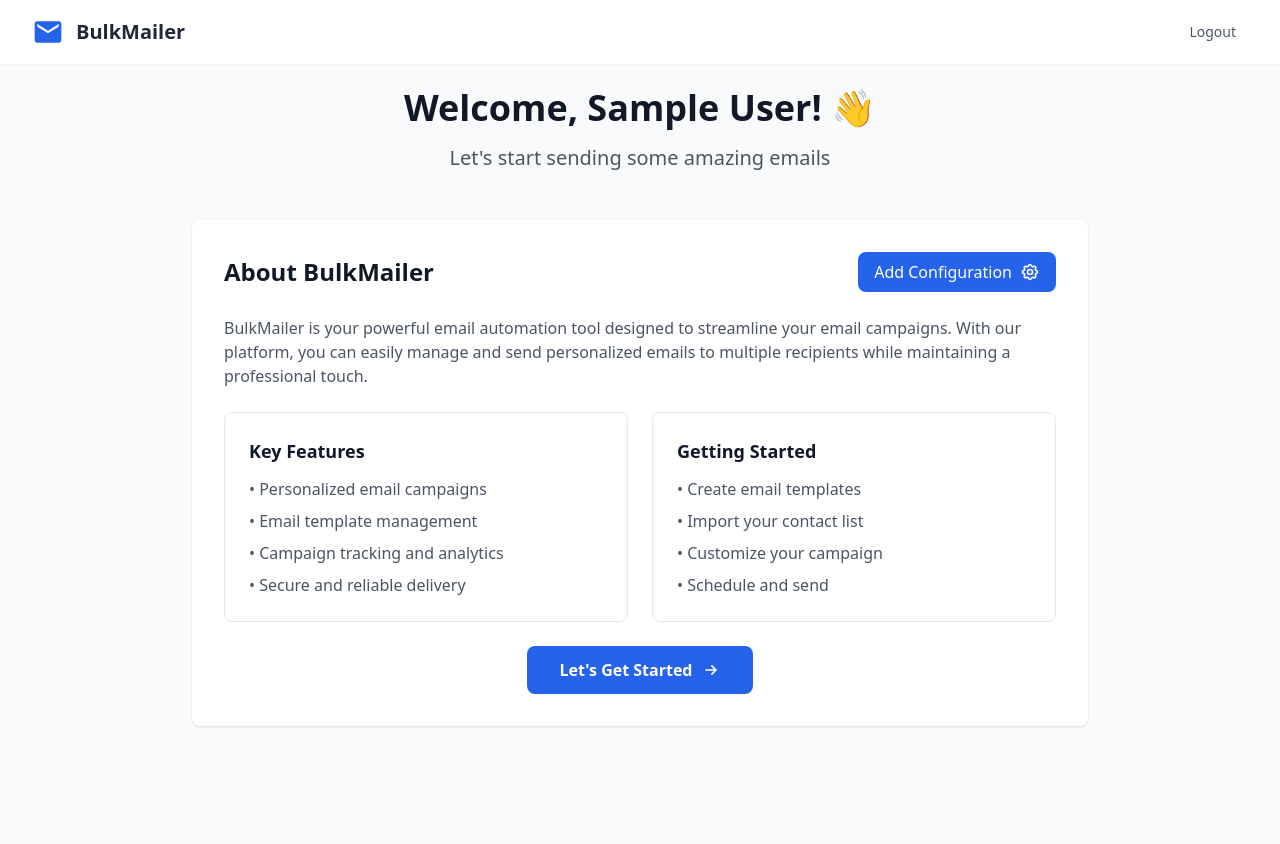
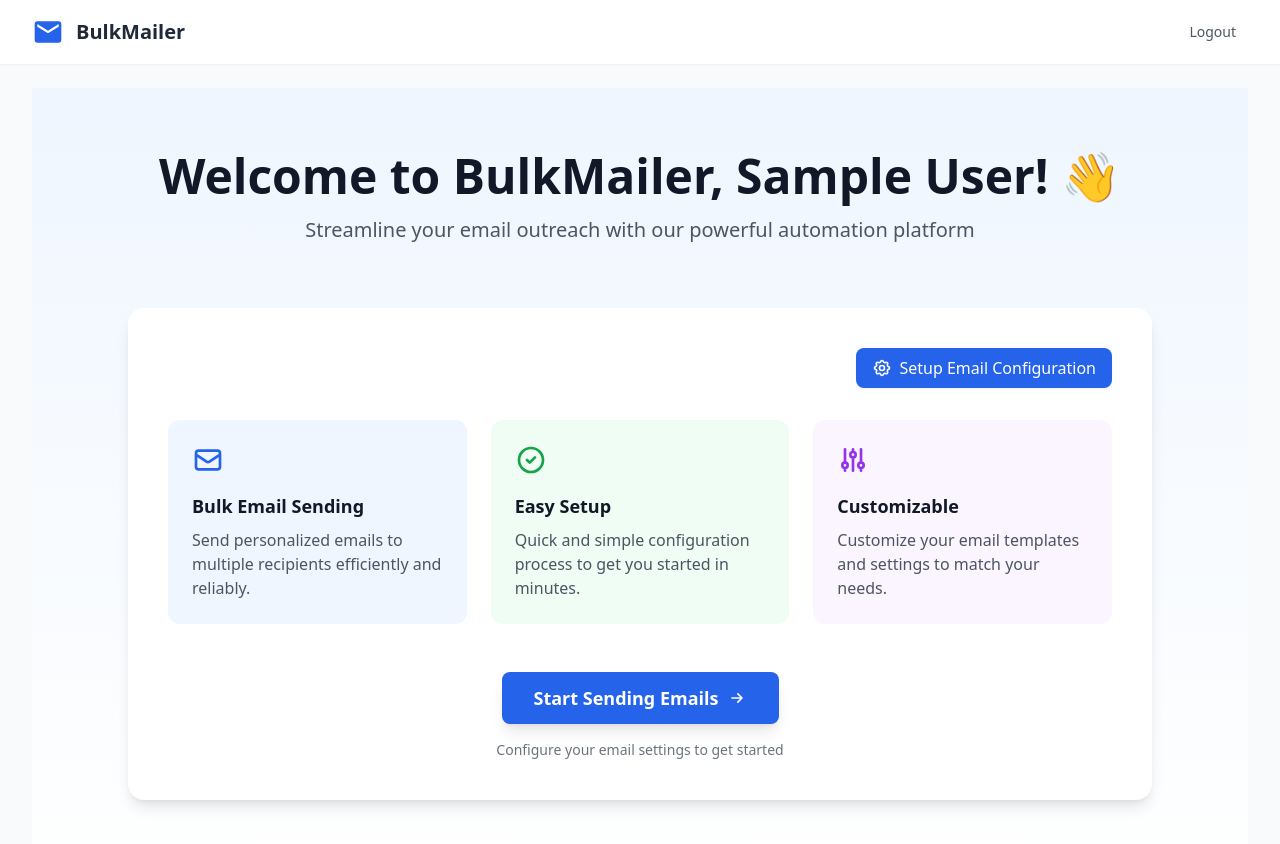
Before and after one commit to kabeerx9/mail-automation, a React (Vite) app in the folder client/: page / in a window 1280 px wide. Shown: the top 844 px of the page. Before the commit the page ends 800 px from the top, so only its background shows below. Built offline with nearby package versions, Linux system fonts and the light colour scheme; no server answers; sample sign-in values are in the browser's storage.

Commit message:
Home UI change client

```diff
--- a/client/src/pages/Home.tsx
+++ b/client/src/pages/Home.tsx
@@ -4,108 +4,107 @@ import { useNavigate } from 'react-router';
 import ConfigDialog from '../components/ui/config-dialog';
 import { fetchConfiguration, SmtpConfig } from '../services/api';
 
-
 export default function Home() {
   const [userName, setUserName] = useState<string>('');
   const [hasConfig, setHasConfig] = useState<boolean>(false);
   const navigate = useNavigate();
   const [configDialogOpen, setConfigDialogOpen] = useState<boolean>(false);
-
   const [existingConfig, setExistingConfig] = useState<SmtpConfig | null>(null);
 
-
   useEffect(() => {
-    const user = getUserFromToken() as JWTPayload | null
-    console.log({user})
+    const user = getUserFromToken() as JWTPayload | null;
     if (user?.name) {
       setUserName(user.name);
     }
-    if(user?.has_configured){
-        console.log("YIPEEEEE")
+    if (user?.has_configured) {
       setHasConfig(true);
     }
   }, []);
 
   useEffect(() => {
-    fetchConfiguration().then((config)=>{
-        if(config){
+    fetchConfiguration().then((config) => {
+      if (config) {
         setExistingConfig(config);
       }
-    })
-  }, [])
-
+    });
+  }, []);
 
   return (
-    <div className="max-w-4xl mx-auto">
-      <div className="text-center mb-12">
-        <h1 className="text-4xl font-bold text-gray-900 mb-4">
-          Welcome{userName ? `, ${userName}` : ''}! 👋
+    <div className="min-h-screen bg-gradient-to-b from-blue-50 to-white px-4 sm:px-6">
+      <div className="max-w-5xl mx-auto pt-8 sm:pt-16 pb-12">
+        {/* Hero Section */}
+        <div className="text-center mb-12 sm:mb-16">
+          <h1 className="text-3xl sm:text-5xl font-bold text-gray-900 mb-4 leading-tight">
+            Welcome to BulkMailer{userName ? `, ${userName}` : ''}! 👋
           </h1>
-        <p className="text-xl text-gray-600">
-          Let's start sending some amazing emails
+          <p className="text-lg sm:text-xl text-gray-600 max-w-2xl mx-auto">
+            Streamline your email outreach with our powerful automation platform
           </p>
         </div>
 
-      <div className="bg-white shadow rounded-lg p-8">
-        <div className="flex justify-between items-center mb-6">
-          <h2 className="text-2xl font-semibold text-gray-900">
-            About BulkMailer
-          </h2>
+        {/* Main Content */}
+        <div className="bg-white shadow-lg rounded-2xl p-6 sm:p-10 mb-8">
+          {/* Configuration Button */}
+          <div className="flex justify-end mb-8">
             <button
               onClick={() => setConfigDialogOpen(true)}
-            className="px-4 py-2 bg-blue-600 text-white rounded-lg hover:bg-blue-700 transition-colors duration-200 flex items-center space-x-2"
+              className="inline-flex items-center px-4 py-2 bg-blue-600 text-white rounded-lg hover:bg-blue-700 transition-all duration-200 shadow-sm hover:shadow focus:outline-none focus:ring-2 focus:ring-blue-500 focus:ring-offset-2"
             >
-            <span>{hasConfig ? 'Update Configuration' : 'Add Configuration'}</span>
-            <svg className="w-5 h-5" fill="none" stroke="currentColor" viewBox="0 0 24 24">
+              <svg className="w-5 h-5 mr-2" fill="none" stroke="currentColor" viewBox="0 0 24 24">
                 <path strokeLinecap="round" strokeLinejoin="round" strokeWidth={2} d="M10.325 4.317c.426-1.756 2.924-1.756 3.35 0a1.724 1.724 0 002.573 1.066c1.543-.94 3.31.826 2.37 2.37a1.724 1.724 0 001.065 2.572c1.756.426 1.756 2.924 0 3.35a1.724 1.724 0 00-1.066 2.573c.94 1.543-.826 3.31-2.37 2.37a1.724 1.724 0 00-2.572 1.065c-.426 1.756-2.924 1.756-3.35 0a1.724 1.724 0 00-2.573-1.066c-1.543.94-3.31-.826-2.37-2.37a1.724 1.724 0 00-1.065-2.572c-1.756-.426-1.756-2.924 0-3.35a1.724 1.724 0 001.066-2.573c-.94-1.543.826-3.31 2.37-2.37.996.608 2.296.07 2.572-1.065z" />
                 <path strokeLinecap="round" strokeLinejoin="round" strokeWidth={2} d="M15 12a3 3 0 11-6 0 3 3 0 016 0z" />
               </svg>
+              <span>{hasConfig ? 'Update Configuration' : 'Setup Email Configuration'}</span>
             </button>
           </div>
 
-        <div className="space-y-6 text-gray-600">
-          <p>
-            BulkMailer is your powerful email automation tool designed to streamline your email campaigns.
-            With our platform, you can easily manage and send personalized emails to multiple recipients
-            while maintaining a professional touch.
-          </p>
-
-          <div className="grid md:grid-cols-2 gap-6 mt-8">
-            <div className="border border-gray-200 rounded-lg p-6">
-              <h3 className="text-lg font-semibold text-gray-900 mb-3">
-                Key Features
-              </h3>
-              <ul className="space-y-2">
-                <li>• Personalized email campaigns</li>
-                <li>• Email template management</li>
-                <li>• Campaign tracking and analytics</li>
-                <li>• Secure and reliable delivery</li>
-              </ul>
+          {/* Features Grid */}
+          <div className="grid sm:grid-cols-2 lg:grid-cols-3 gap-6 mb-12">
+            <div className="bg-blue-50 rounded-xl p-6 hover:shadow-md transition-shadow duration-200">
+              <div className="text-blue-600 mb-4">
+                <svg className="w-8 h-8" fill="none" stroke="currentColor" viewBox="0 0 24 24">
+                  <path strokeLinecap="round" strokeLinejoin="round" strokeWidth={2} d="M3 8l7.89 5.26a2 2 0 002.22 0L21 8M5 19h14a2 2 0 002-2V7a2 2 0 00-2-2H5a2 2 0 00-2 2v10a2 2 0 002 2z" />
+                </svg>
+              </div>
+              <h3 className="text-lg font-semibold text-gray-900 mb-2">Bulk Email Sending</h3>
+              <p className="text-gray-600">Send personalized emails to multiple recipients efficiently and reliably.</p>
             </div>
 
-            <div className="border border-gray-200 rounded-lg p-6">
-              <h3 className="text-lg font-semibold text-gray-900 mb-3">
-                Getting Started
-              </h3>
-              <ul className="space-y-2">
-                <li>• Create email templates</li>
-                <li>• Import your contact list</li>
-                <li>• Customize your campaign</li>
-                <li>• Schedule and send</li>
-              </ul>
+            <div className="bg-green-50 rounded-xl p-6 hover:shadow-md transition-shadow duration-200">
+              <div className="text-green-600 mb-4">
+                <svg className="w-8 h-8" fill="none" stroke="currentColor" viewBox="0 0 24 24">
+                  <path strokeLinecap="round" strokeLinejoin="round" strokeWidth={2} d="M9 12l2 2 4-4m6 2a9 9 0 11-18 0 9 9 0 0118 0z" />
+                </svg>
+              </div>
+              <h3 className="text-lg font-semibold text-gray-900 mb-2">Easy Setup</h3>
+              <p className="text-gray-600">Quick and simple configuration process to get you started in minutes.</p>
+            </div>
+
+            <div className="bg-purple-50 rounded-xl p-6 hover:shadow-md transition-shadow duration-200">
+              <div className="text-purple-600 mb-4">
+                <svg className="w-8 h-8" fill="none" stroke="currentColor" viewBox="0 0 24 24">
+                  <path strokeLinecap="round" strokeLinejoin="round" strokeWidth={2} d="M12 6V4m0 2a2 2 0 100 4m0-4a2 2 0 110 4m-6 8a2 2 0 100-4m0 4a2 2 0 110-4m0 4v2m0-6V4m6 6v10m6-2a2 2 0 100-4m0 4a2 2 0 110-4m0 4v2m0-6V4" />
+                </svg>
+              </div>
+              <h3 className="text-lg font-semibold text-gray-900 mb-2">Customizable</h3>
+              <p className="text-gray-600">Customize your email templates and settings to match your needs.</p>
             </div>
           </div>
 
-          <div className="flex justify-center mt-8">
+          {/* CTA Section */}
+          <div className="text-center">
             <button
               onClick={() => navigate('/main')}
-              className="px-8 py-3 bg-blue-600 text-white font-semibold rounded-lg hover:bg-blue-700 transition-colors duration-200 flex items-center space-x-2"
+              className="inline-flex items-center px-8 py-3 bg-blue-600 text-white text-lg font-semibold rounded-lg hover:bg-blue-700 transform hover:scale-105 transition-all duration-200 shadow-lg hover:shadow-xl focus:outline-none focus:ring-2 focus:ring-blue-500 focus:ring-offset-2"
             >
-              <span>Let's Get Started</span>
-              <svg className="w-5 h-5" fill="none" stroke="currentColor" viewBox="0 0 24 24">
+              <span>Start Sending Emails</span>
+              <svg className="w-5 h-5 ml-2" fill="none" stroke="currentColor" viewBox="0 0 24 24">
                 <path strokeLinecap="round" strokeLinejoin="round" strokeWidth={2} d="M13 7l5 5m0 0l-5 5m5-5H6" />
               </svg>
             </button>
+            <p className="mt-4 text-gray-500 text-sm">
+              {hasConfig ? 'Your email configuration is ready!' : 'Configure your email settings to get started'}
+            </p>
           </div>
         </div>
       </div>
```
Lines whose indentation alone changed are shown as unchanged.
